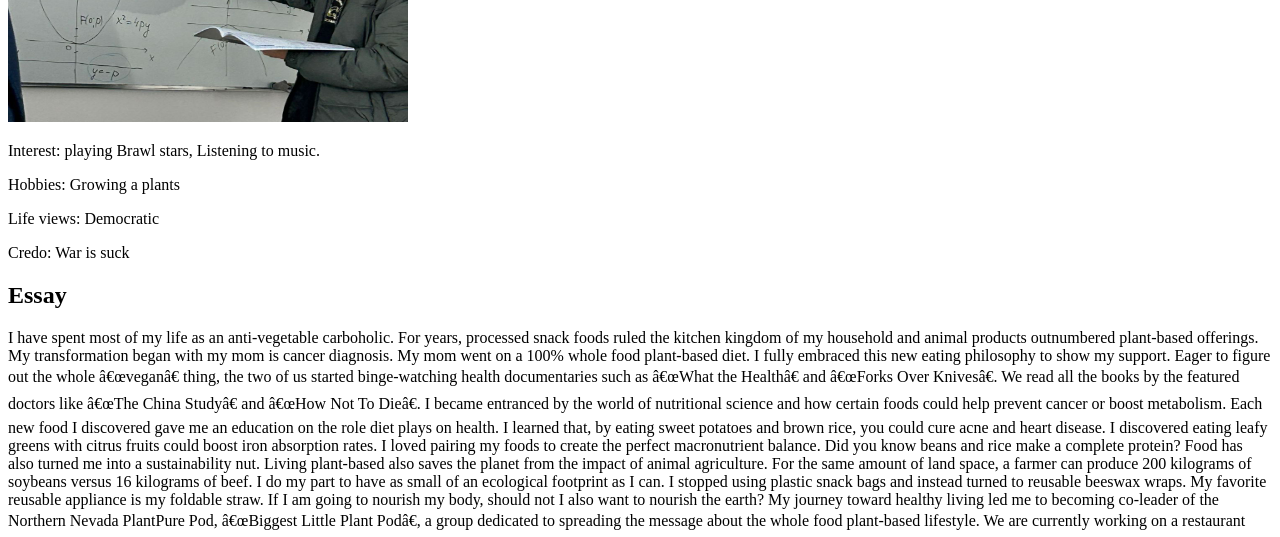
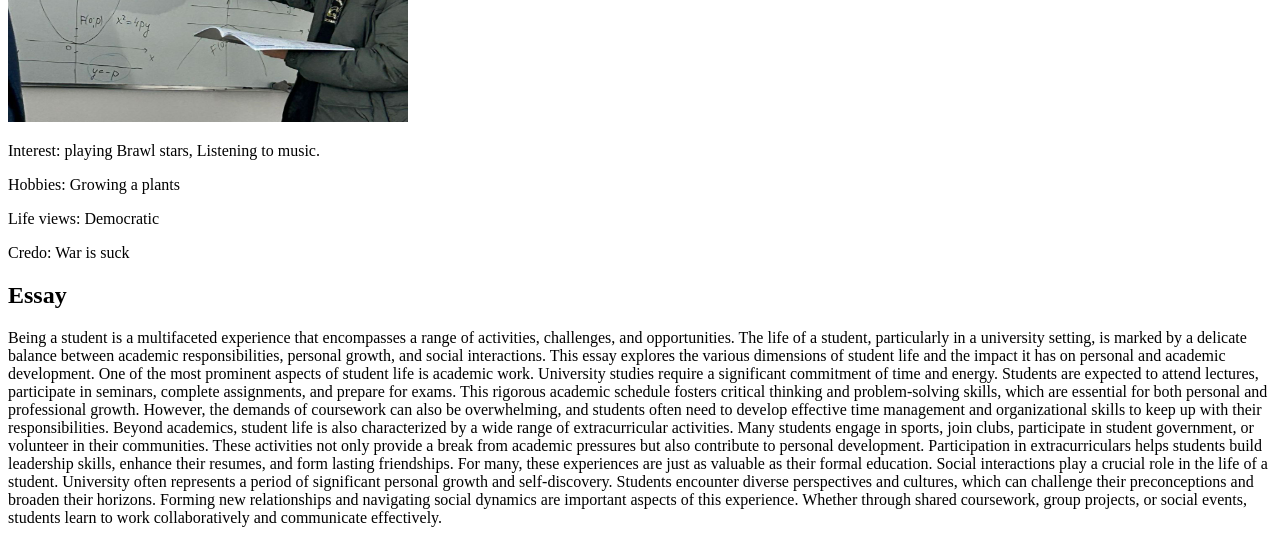
Before and after one commit to tamerlan1wow/dj, a website: page index.html in a window 1280 px wide. Shown: the part 658-1195 px from the top of the page. Drawn offline with Linux system fonts and the light colour scheme.

Commit message:
Update index.html

```diff
--- a/index.html
+++ b/index.html
@@ -34,17 +34,13 @@
         </div>
         <section>
             <h2>Essay</h2>
-            <p>I have spent most of my life as an anti-vegetable carboholic.  For years, processed snack foods ruled the kitchen kingdom of my household and animal products outnumbered plant-based offerings.
+            <p>Being a student is a multifaceted experience that encompasses a range of activities, challenges, and opportunities. The life of a student, particularly in a university setting, is marked by a delicate balance between academic responsibilities, personal growth, and social interactions. This essay explores the various dimensions of student life and the impact it has on personal and academic development.
 
-                My transformation began with my mom is cancer diagnosis. My mom went on a 100% whole food plant-based diet. I fully embraced this new eating philosophy to show my support. Eager to figure out the whole “vegan” thing, the two of us started binge-watching health documentaries such as “What the Health” and “Forks Over Knives”. We read all the books by the featured doctors like “The China Study” and “How Not To Die”. I became entranced by the world of nutritional science and how certain foods could help prevent cancer or boost metabolism.
+One of the most prominent aspects of student life is academic work. University studies require a significant commitment of time and energy. Students are expected to attend lectures, participate in seminars, complete assignments, and prepare for exams. This rigorous academic schedule fosters critical thinking and problem-solving skills, which are essential for both personal and professional growth. However, the demands of coursework can also be overwhelming, and students often need to develop effective time management and organizational skills to keep up with their responsibilities.
 
-                Each new food I discovered gave me an education on the role diet plays on health. I learned that, by eating sweet potatoes and brown rice, you could cure acne and heart disease. I discovered eating leafy greens with citrus fruits could boost iron absorption rates. I loved pairing my foods to create the perfect macronutrient balance. Did you know beans and rice make a complete protein?
+Beyond academics, student life is also characterized by a wide range of extracurricular activities. Many students engage in sports, join clubs, participate in student government, or volunteer in their communities. These activities not only provide a break from academic pressures but also contribute to personal development. Participation in extracurriculars helps students build leadership skills, enhance their resumes, and form lasting friendships. For many, these experiences are just as valuable as their formal education.
 
-                Food has also turned me into a sustainability nut. Living plant-based also saves the planet from the impact of animal agriculture. For the same amount of land space, a farmer can produce 200 kilograms of soybeans versus 16 kilograms of beef. I do my part to have as small of an ecological footprint as I can. I stopped using plastic snack bags and instead turned to reusable beeswax wraps. My favorite reusable appliance is my foldable straw. If I am going to nourish my body, should not I also want to nourish the earth?
-
-                My journey toward healthy living led me to becoming co-leader of the Northern Nevada PlantPure Pod, “Biggest Little Plant Pod”, a group dedicated to spreading the message about the whole food plant-based lifestyle. We are currently working on a restaurant campaign to encourage local eateries to create a plant-based, oil-free menu option and become PlantPure certified. After discovering how many restaurants use oil in their cooking, I decided I needed to open a plant-based oil free cafe to make up for this gap. My dream is to open up my very own affordable oatmeal cafe based on my Instagram page, morning_mOATivations. And I know that oatmeal is not the sexiest superfood out there, so here is my sales pitch: I am going to make oatmeal the Beyonce of the breakfast world- sweet, sassy, and power packed. This allows me to educate people about nutritional science through the stomach.
-
-                Finally, I am a strong proponent of hands-on experience for learning what good food looks and tastes like, so cooking is one of my favorite ways to teach the benefits of a plant-based lifestyle. Using my taste buds as my textbook to learn which flavors work together and which ones do not helps me educate, as I have found that information tends to stick in a person is mind once they have experienced healthy, delicious foods with their own senses. Our society has taught us that delicious food has to make us feel guilty, when that is simply not the case. The best feeling in the world is falling in love with a dish and then learning all the health benefits that it provides the body.</p>
+Social interactions play a crucial role in the life of a student. University often represents a period of significant personal growth and self-discovery. Students encounter diverse perspectives and cultures, which can challenge their preconceptions and broaden their horizons. Forming new relationships and navigating social dynamics are important aspects of this experience. Whether through shared coursework, group projects, or social events, students learn to work collaboratively and communicate effectively.</p>
         </section>
     </main>
     <footer>
```
